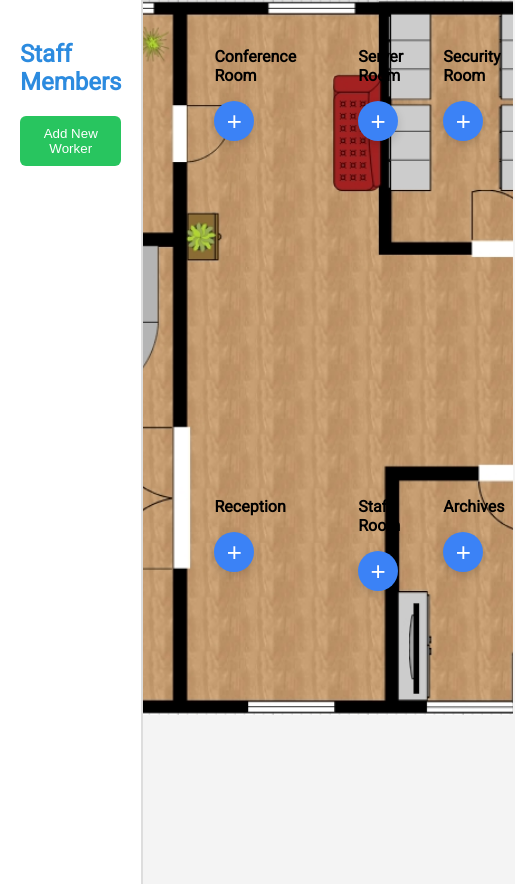
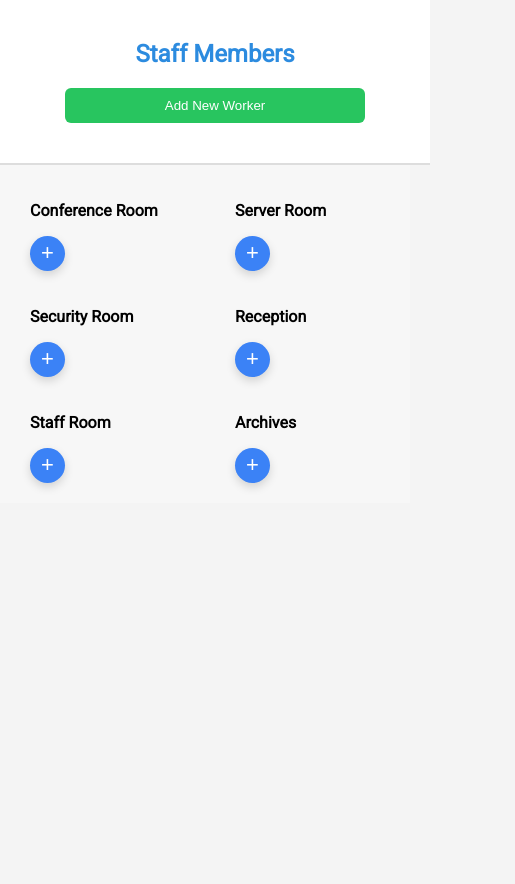
Before and after one commit to BloodyBry/Workspace-Staff-Manager, a plain HTML site: page index.html in a window 390 px wide. Shown: the whole page, 515 px wide, since content can reach past the window. After the commit the page ends 844 px from the top, so only its background shows below. Drawn offline with Linux system fonts and the light colour scheme.

Commit message:
feat: add responsive design for mobile version

```diff
--- a/index.html
+++ b/index.html
@@ -24,7 +24,7 @@
 
     <div class="main-content">
         <!-- <h1>WorkSphere Staff Manager</h1> -->
-        <div class="rooms">
+        <div id="Rooms" class="rooms">
             <div class="item1 conference-room">
                 <div class="room-content">
                     <p>Conference Room</p>
@@ -79,11 +79,11 @@
             <form id="workerForm">
 
                 <label>Name</label>
-                <input type="text" id="name" required>
+                <input type="text" id="name" placeholder="name" required>
 
                 <label>Role</label>
                 <select id="role" required>
-                    <option value="">-- Select Role --</option>
+                    <option value="">Select Role</option>
                     <option>Réceptionniste</option>
                     <option>Technicien IT</option>
                     <option>Agent de sécurité</option>
--- a/script.js
+++ b/script.js
@@ -51,7 +51,6 @@ addExperienceBtn.addEventListener("click", () => {
     `;
 
 
-
     expDiv.querySelector(".delete-exp").addEventListener("click", () => expDiv.remove());
     experiencesList.appendChild(expDiv);
 });
@@ -68,13 +67,12 @@ photoInput.addEventListener("change", function() {
     reader.readAsDataURL(file);
 });
 
-// Sauvegarder woorker//
 saveWorkerBtn.addEventListener("click", () => {
     const name = document.getElementById("name").value.trim();
     const role = document.getElementById("role").value;
     const email = document.getElementById("email").value.trim();
 
-    const nameRegex = /^[a-zA-ZÀ-ÿ\s'-]{2,50}$/;
+    const nameRegex = /^[a-zA-Z\s]{2,50}$/;
 
     const emailRegex = /^[^\s@]+@[^\s@]+\.[^\s@]+$/;
 
@@ -93,7 +91,6 @@ saveWorkerBtn.addEventListener("click", () => {
         return;
     }
 
-    // Collecter experiences
     const experienceDivs = experiencesList.querySelectorAll(".experience-item");
     const experiences = [];
     experienceDivs.forEach(exp => {
@@ -117,14 +114,13 @@ saveWorkerBtn.addEventListener("click", () => {
         addWorkerToList(name, role, photoURL, experiences, email);
     }
 
-    // Renitialiser le form
+
     modal.style.display = "none";
     document.getElementById("workerForm").reset();
     photoPreview.classList.add("hidden");
     experiencesList.innerHTML = "";
 });
 
-//  add worker to list st afficher leur infos//
 function addWorkerToList(name, role, photoURL, experiences = [], email) {
     const workerDiv = document.createElement("div");
     workerDiv.classList.add("worker-card");
@@ -309,6 +305,5 @@ function assignWorkerToRoom(worker) {
     container.appendChild(wEl);
 
 
-
     assignModal.style.display = 'none';
 }
--- a/style.css
+++ b/style.css
@@ -113,8 +113,6 @@ input, select {
 .button {
     margin: 20px;
 }
-
-
 
 .rooms{
     width: 100%;
@@ -240,7 +238,7 @@ display: flex;
 }
 
 
-#name, #role, #photo {
+#name, #role, #photo, #email {
     width: 100%;
     padding: 6px 8px;
     font-size: 13px;
@@ -297,3 +295,88 @@ display: flex;
     gap: 5px;
     flex-wrap: wrap;
 }
+
+
+@media (max-width: 768px) {
+
+    body {
+        flex-direction: column;
+    }
+
+    .sidebar {
+        width: 100%;
+        height: auto;
+        border-right: none;
+        border-bottom: 2px solid #ddd;
+    }
+
+    .sidebar h2{
+        text-align: center;
+    }
+
+    #staffList {
+        max-height: 200px;
+        overflow-y: auto;
+    }
+
+    .main-content {
+        width: 100%;
+        height: auto;
+        padding: 10px;
+        background-size: cover;
+        background-position: center;
+        background-image: none !important;
+        background-color: #f7f7f7;
+    }
+
+    .rooms {
+        grid-template-columns: repeat(2, 1fr);
+        grid-template-rows: auto;
+        grid-template-areas:
+            "item1 item2"
+            "item3 item4"
+            "item5 item6";
+        gap: 20px;
+        padding: 10px;
+    }
+
+    .item1, .item2, .item3, .item4, .item5, .item6 {
+        padding-left: 10px;
+        display: flex;
+        justify-content: space-between;
+        align-items: center;
+    }
+
+    .room-content {
+        width: 100%;
+    }
+
+    .plus {
+        width: 35px;
+        height: 35px;
+        font-size: 22px;
+    }
+
+    .room-workers {
+        position: static;
+        transform: none;
+        margin-top: 8px;
+        flex-wrap: wrap;
+    }
+
+    .room-worker {
+        font-size: 12px;
+        padding: 4px 6px;
+    }
+
+    .modal-content {
+        width: 90%;
+        max-height: 85vh;
+    }
+
+    .add-btn {
+        width: 300px;
+        display: block;
+        margin: 20px auto;
+    }
+}
```
